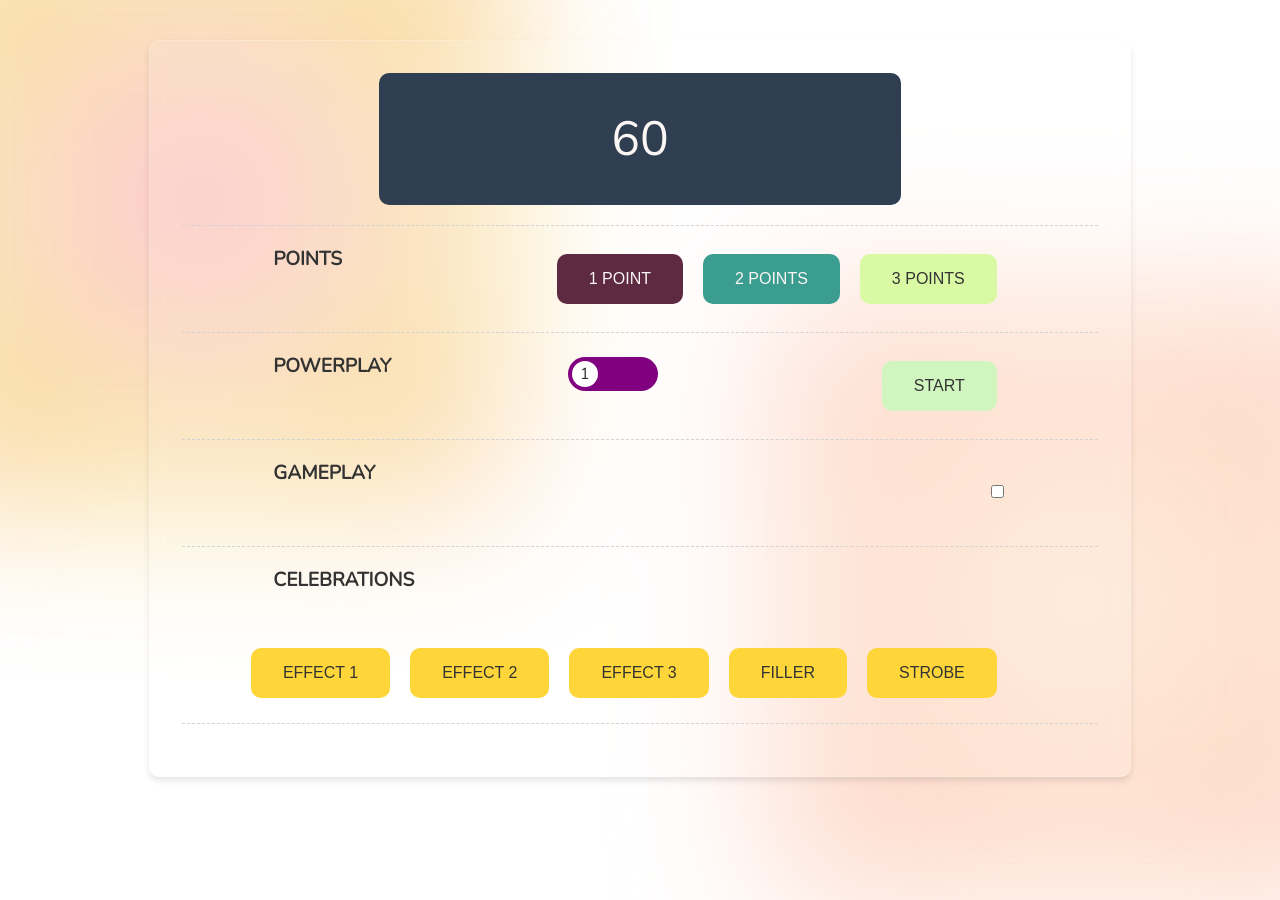
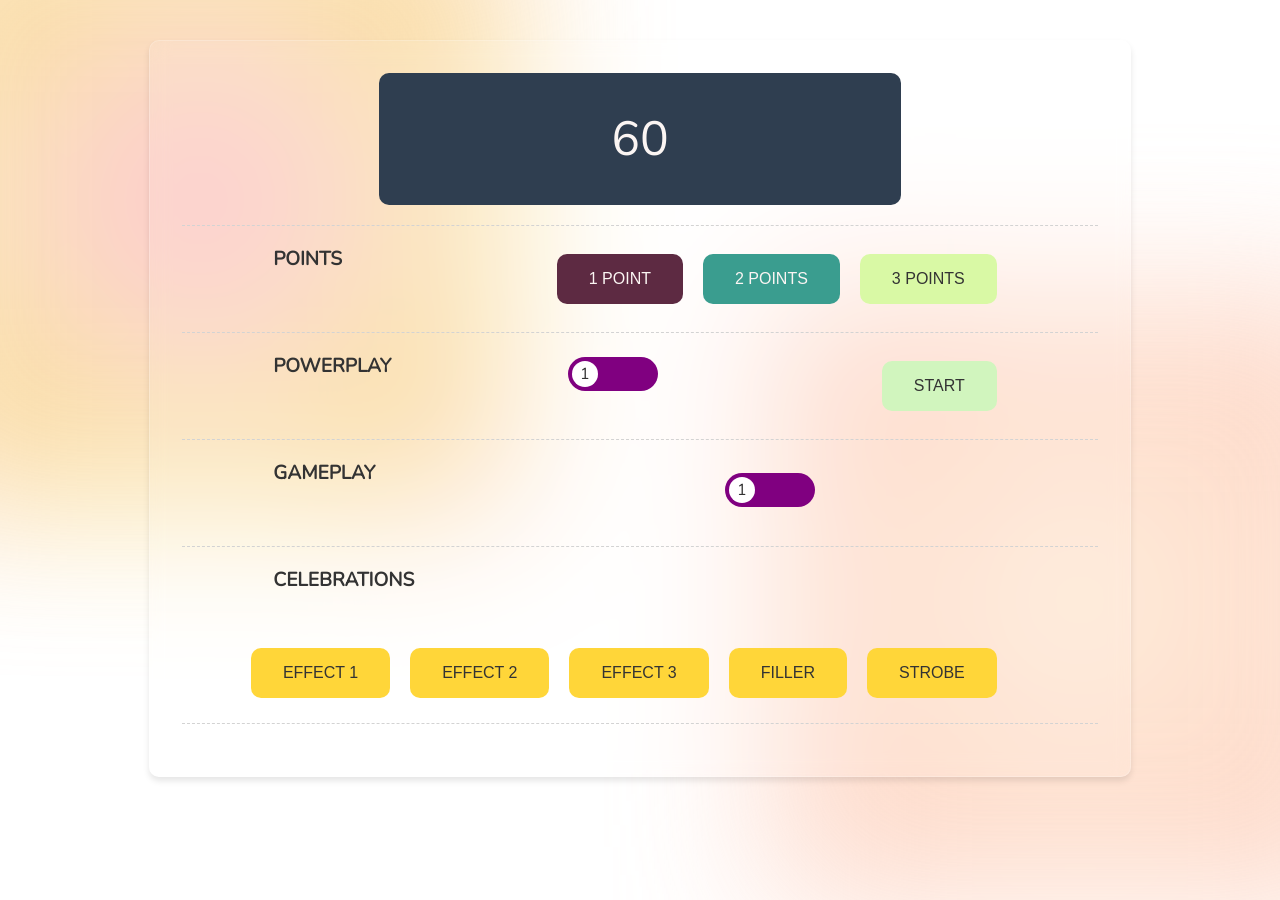
Before and after one commit to Makerspace-Ashoka/HoopGlow, a Nuxt app in the folder frontend/: page / in a window 1280 px wide. Shown: the top 900 px of the page. Built offline with nearby package versions, Linux system fonts and the light colour scheme.

Commit message:
Copy of powerplay switch for buzzer toggle

```diff
--- a/frontend/app.vue
+++ b/frontend/app.vue
@@ -358,6 +358,78 @@ watch(powerplayTimer, (newVal) => {
     opacity: 0; /* Hide it initially */
 }
 
+/* TODO: major refactor of all sliders */
+/* Buzzer Slider - Hacky */
+.buzzer-switch {
+    position: relative;
+    display: inline-block;
+    width: 90px;
+    height: 34px;
+    margin-right: 15vw;
+}
+
+.buzzer-switch input {
+    display:none;
+}
+
+.buzzer-switch input:checked + .buzzer-slider {
+    background-color: #2196F3;
+}
+
+.buzzer-switch input:checked + .buzzer-slider:before {
+    left: 60px;
+    content: "2";
+}
+
+.buzzer-switch input:checked + .buzzer-slider:after {
+    opacity: 0; /* Show it when checked */
+}
+
+.buzzer-switch input:disabled + .buzzer-slider {
+  background-color: var(--btn-disabled-bg);
+  cursor: not-allowed;
+}
+
+.buzzer-switch input:disabled + .buzzer-slider:before {
+  background-color: ccc;
+}
+
+.buzzer-slider {
+    position: absolute;
+    top: 0;
+    left: 0;
+    right: 0;
+    bottom: 0;
+    background-color: purple;
+    border-radius: 34px;
+    transition: .4s;
+    color: var(--text-color-dark);
+}
+
+.buzzer-slider:before{
+    position: absolute;
+    height: 26px;
+    width: 26px;
+    line-height: 26px;
+    background-color: white;
+    border-radius: 50%;
+    transition: .4s;
+    content: "";
+    display: flex;  /* Use flexbox to center the content */
+    align-items: center;  /* Vertical alignment */
+    justify-content: center;
+    content: "1";
+    left: 4px;
+    bottom: 4px;
+}
+
+.buzzer-slider:after {
+    content: "2";
+    right: 4px;
+    bottom: 4px;
+    opacity: 0; /* Hide it initially */
+}
+
 /* Adjustments for responsiveness can be added below */
 @media (max-width: 768px) {
   .btn {
```
